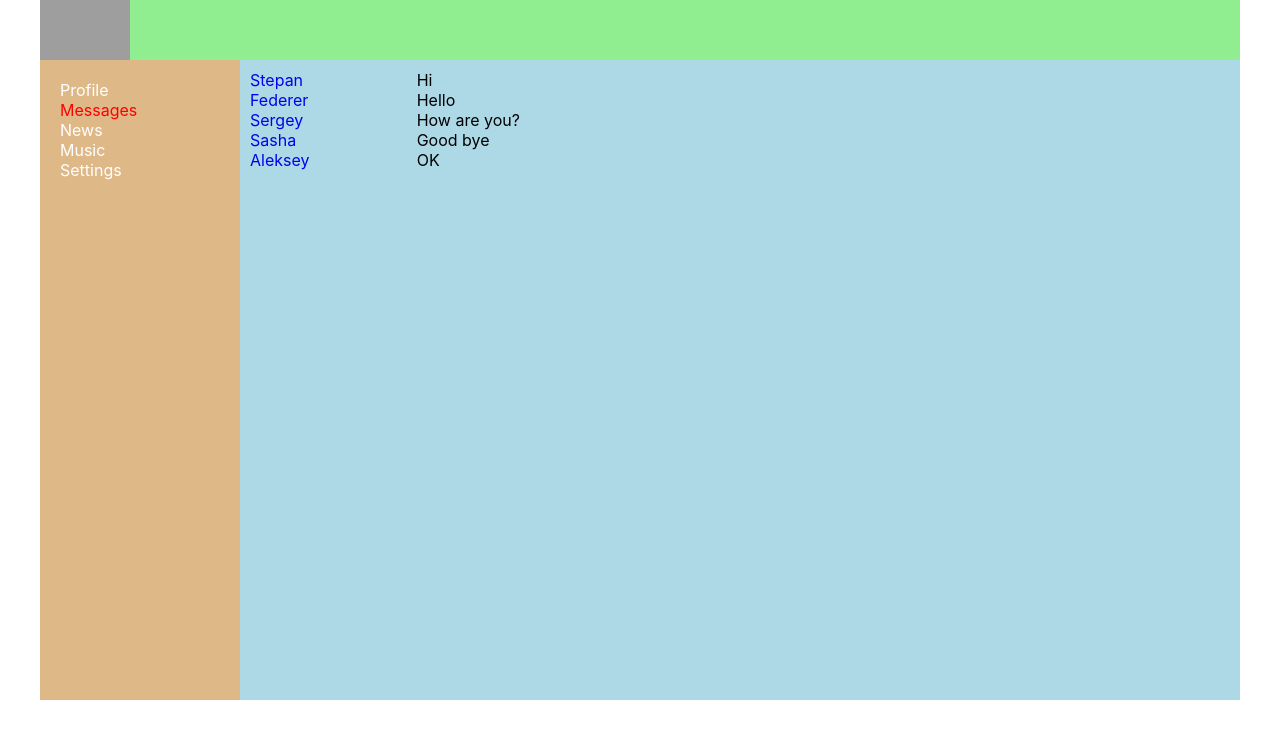
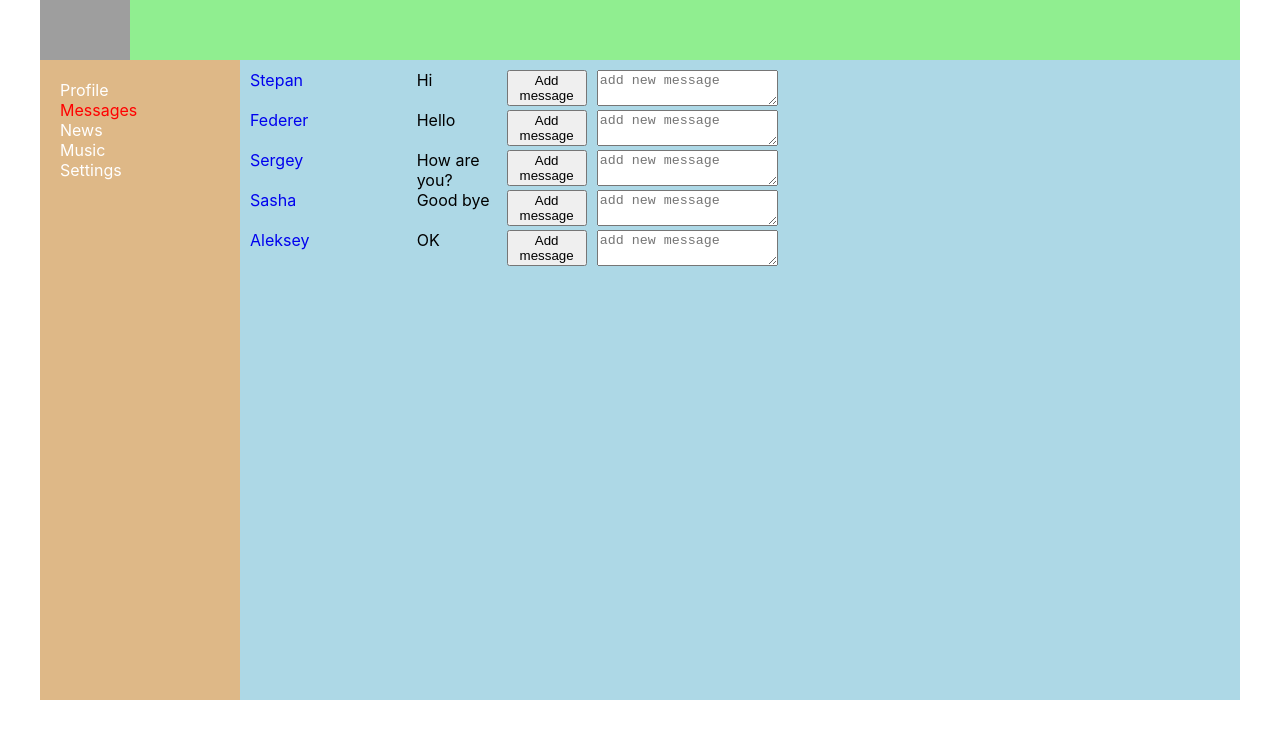
Before and after one commit to Stepashka81/Socialnetwork, a React (Create React App) app: page /dialogs in a window 1280 px wide. Shown: the top 738 px of the page. Built offline with nearby package versions, Linux system fonts and the light colour scheme; grey boxes are pictures that could not be loaded.

Commit message:
add button and click eventand ref  for create posts and message

```diff
--- a/src/App.js
+++ b/src/App.js
@@ -32,10 +32,6 @@ const App = (props) => {
 
                     </Routes>
 
-                    {/*<Dialogs/>*/}
-                    {/*<Profile/>*/}
-
-
                 </div>
 
             </div>
--- a/src/components/Dialogs/DialogItem/DialogItem.module.css
+++ b/src/components/Dialogs/DialogItem/DialogItem.module.css
@@ -1,2 +1,2 @@
 .active{color: red}
-.dialog{}
+.dialog{height: 40px}
--- a/src/components/Dialogs/Dialogs.js
+++ b/src/components/Dialogs/Dialogs.js
@@ -6,20 +6,33 @@ import Message from "./Message/Message";
 const Dialogs = (props) => {
 
 
-
-    let dialogsElements= props.state.dialogs.map((dialog)=>{
+    let dialogsElements = props.state.dialogs.map((dialog) => {
         return (
-            <DialogItem key={dialog.id} name={dialog.name} id={dialog.id}/>
+            <DialogItem  key={dialog.id} name={dialog.name} id={dialog.id}/>
         )
     })
 
 
+    let newMessage = React.createRef();
 
-     let messagesElements=props.state.messages.map((message)=>{
+    let addMessage = () => {
+        let text=newMessage.current.value;
+        alert(text)
+
+
+    }
+
+
+
+    let messagesElements = props.state.messages.map((message) => {
         return (
+
             <Message key={message.id} message={message.message}/>
+
         )
+
     })
+
 
 
     return (
@@ -27,7 +40,7 @@ const Dialogs = (props) => {
         <div className={styles.dialogs}>
 
 
-            <div  className={styles.dialogsItems}>
+            <div className={styles.dialogsItems}>
                 {dialogsElements}
             </div>
 
--- a/src/components/Dialogs/Dialogs.module.css
+++ b/src/components/Dialogs/Dialogs.module.css
@@ -1,17 +1,25 @@
-.dialogs{
+.dialogs {
     display: grid;
     grid-template-columns: 2fr 10fr;
 }
-.dialogsItems{
-padding: 10px;
+
+.dialogsItems {
+    padding: 10px;
 }
+
 /*.dialogsItems .active{color: red}*/
 
-.dialogsItems img {height: 20px; width:20px }
+.dialogsItems img {
+    height: 20px;
+    width: 20px
+}
 
 
 /*.dialog{}*/
 
 
+.messages {
+    padding: 10px;
 
-.messages{padding: 10px}
+
+}
--- a/src/components/Dialogs/Message/Message.js
+++ b/src/components/Dialogs/Message/Message.js
@@ -1,11 +1,30 @@
 import React from "react";
 import styles from "./Message.module.css"
+import {createRef} from "react";
 
-const  Message=(props)=>{
-    return(
-        <div>
-            {props.message}
+const Message = (props) => {
+
+    let newMessage=createRef()
+    let addMessage=()=>{
+        let text=newMessage.current.value;
+        alert(text)
+    }
+
+
+    return (
+        <div className={styles.messagesBox}>
+            <div>
+                {props.message}
+            </div>
+            <div>
+                <button onClick={addMessage}>Add message</button>
+            </div>
+            <div>
+                <textarea ref={newMessage} placeholder="add new message"></textarea>
+            </div>
+
         </div>
+
     )
 }
 export default Message
--- a/src/components/Dialogs/Message/Message.module.css
+++ b/src/components/Dialogs/Message/Message.module.css
@@ -1 +1,14 @@
-.dialog{}
+.dialog {
+}
+
+.messagesBox {
+    display: flex;
+    flex-direction: row;
+    justify-content: flex-start;
+    gap: 10px;
+}
+
+.messagesBox > div {
+    width: 80px;
+    height: 40px;
+}
--- a/src/components/Profile/Myposts/Myposts.js
+++ b/src/components/Profile/Myposts/Myposts.js
@@ -6,24 +6,32 @@ import {getMouseEventProps} from "@testing-library/user-event/dist/keyboard/getE
 const MyPosts = (props) => {
 
 
-    let postsElements=props.posts.map((post)=>{
-        return(
+    let postsElements = props.posts.map((post) => {
+        return (
             <SinglePost key={post.id} message={post.message} likes={post.likesCount}/>
         )
     })
+
+    let newPostElement = React.createRef();
+
+
+    let addPost = () => {
+        let text = newPostElement.current.value;
+        alert(text)
+    }
 
     return (
 
         <div className={styles.postBlock}>
             <h3 className={styles.head}>MY POSTS</h3>
-            <form>
-            <textarea placeholder="insert new post"></textarea>
 
-        <div>
-            <button className={styles.button}>add post</button>
-            <button className={styles.button}>delete post</button>
-        </div>
-            </form>
+            <textarea ref={newPostElement} placeholder="insert new post"></textarea>
+
+            <div>
+                <button onClick={addPost} className={styles.button}>add post</button>
+                <button className={styles.button}>delete post</button>
+            </div>
+
 
             {postsElements}
 
```
Lines whose indentation alone changed are shown as unchanged.
